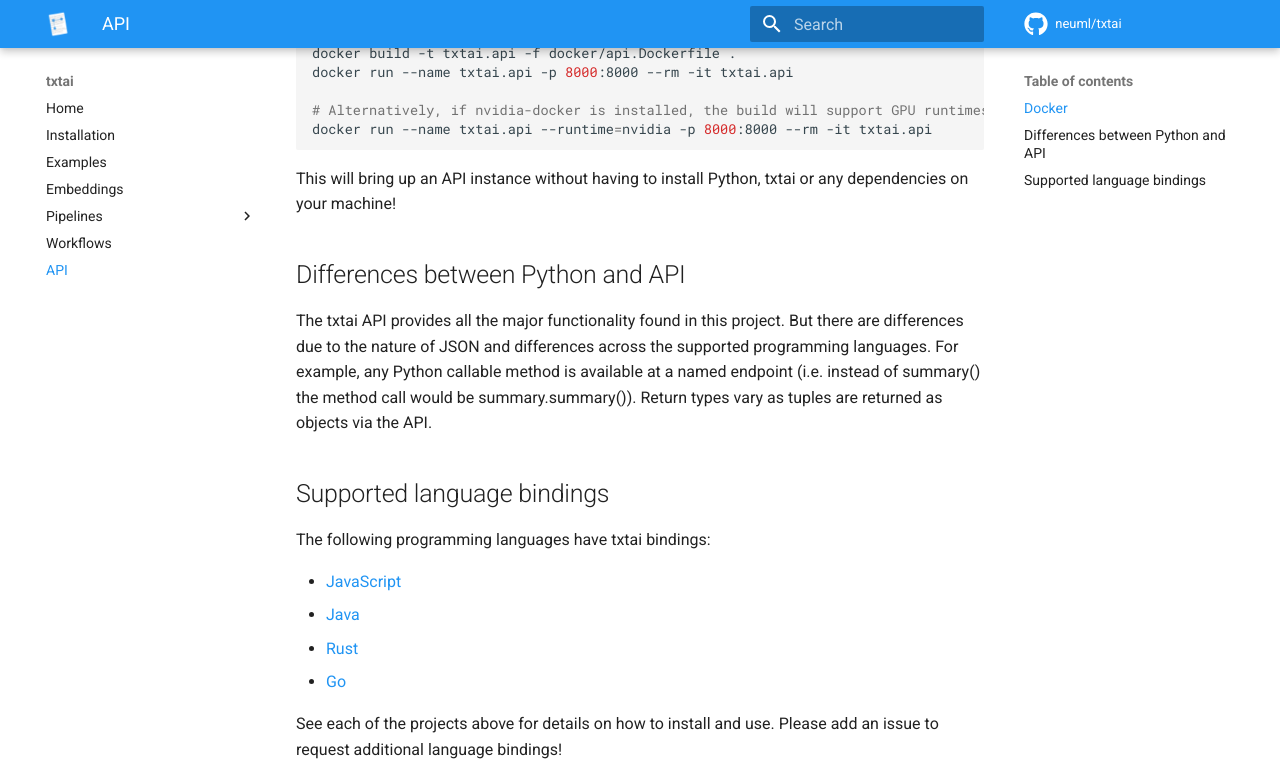
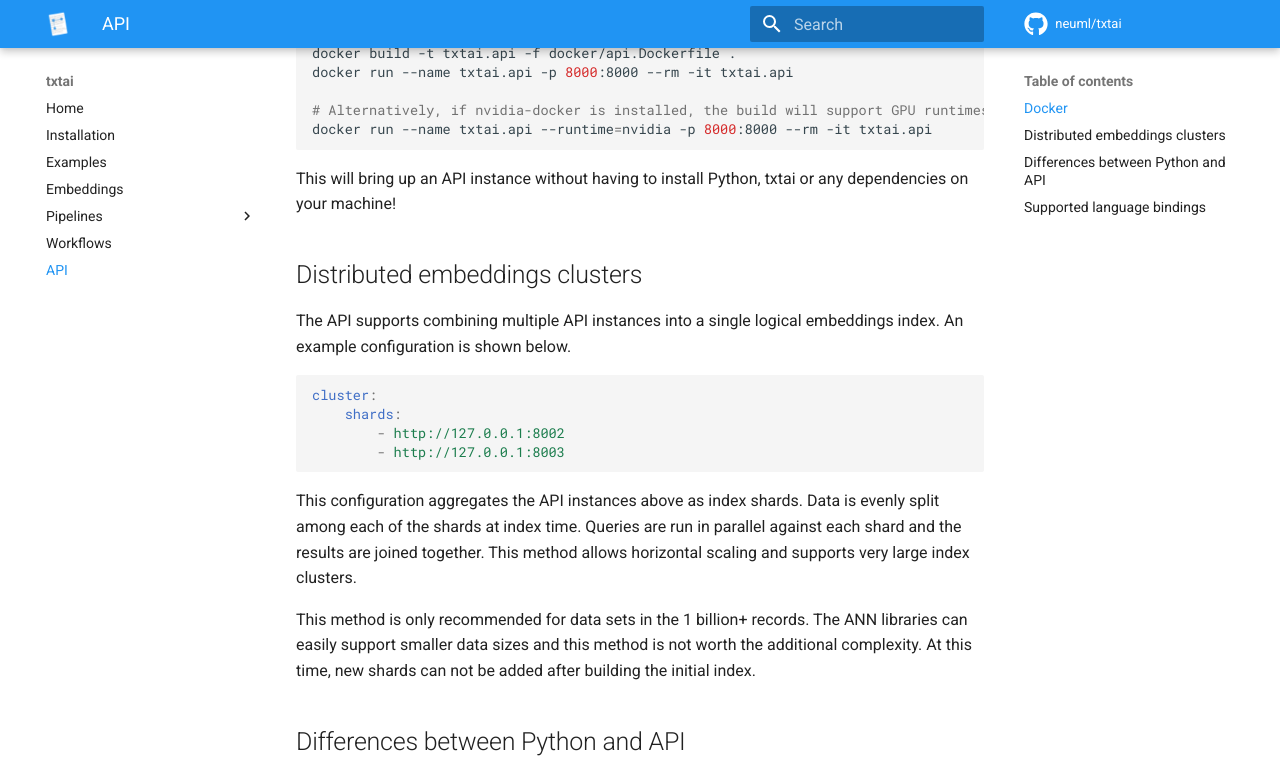
Before and after one commit to neuml/txtai, an MkDocs documentation site: the page built from docs/api.md, in a window 1280 px wide and 900 px high, scrolled down 1853 px, cut to the strip 0-774 px from the top of the window. Built offline with MkDocs 1.6.1 and Material for MkDocs 9.7.7, drawn with Linux system fonts in a browser that asks for light colours; comment, search, counter and statistics services are not loaded.

Commit message:
Add embeddings cluster documentation

````diff
--- a/docs/api.md
+++ b/docs/api.md
@@ -88,6 +88,21 @@
 
 This will bring up an API instance without having to install Python, txtai or any dependencies on your machine!
 
+## Distributed embeddings clusters
+
+The API supports combining multiple API instances into a single logical embeddings index. An example configuration is shown below.
+
+```yaml
+cluster:
+    shards:
+        - http://127.0.0.1:8002
+        - http://127.0.0.1:8003
+```
+
+This configuration aggregates the API instances above as index shards. Data is evenly split among each of the shards at index time. Queries are run in parallel against each shard and the results are joined together. This method allows horizontal scaling and supports very large index clusters.
+
+This method is only recommended for data sets in the 1 billion+ records. The ANN libraries can easily support smaller data sizes and this method is not worth the additional complexity. At this time, new shards can not be added after building the initial index.
+
 ## Differences between Python and API
 
 The txtai API provides all the major functionality found in this project. But there are differences due to the nature of JSON and differences across the supported programming languages. For example, any Python callable method is available at a named endpoint (i.e. instead of summary() the method call would be summary.summary()).
````
